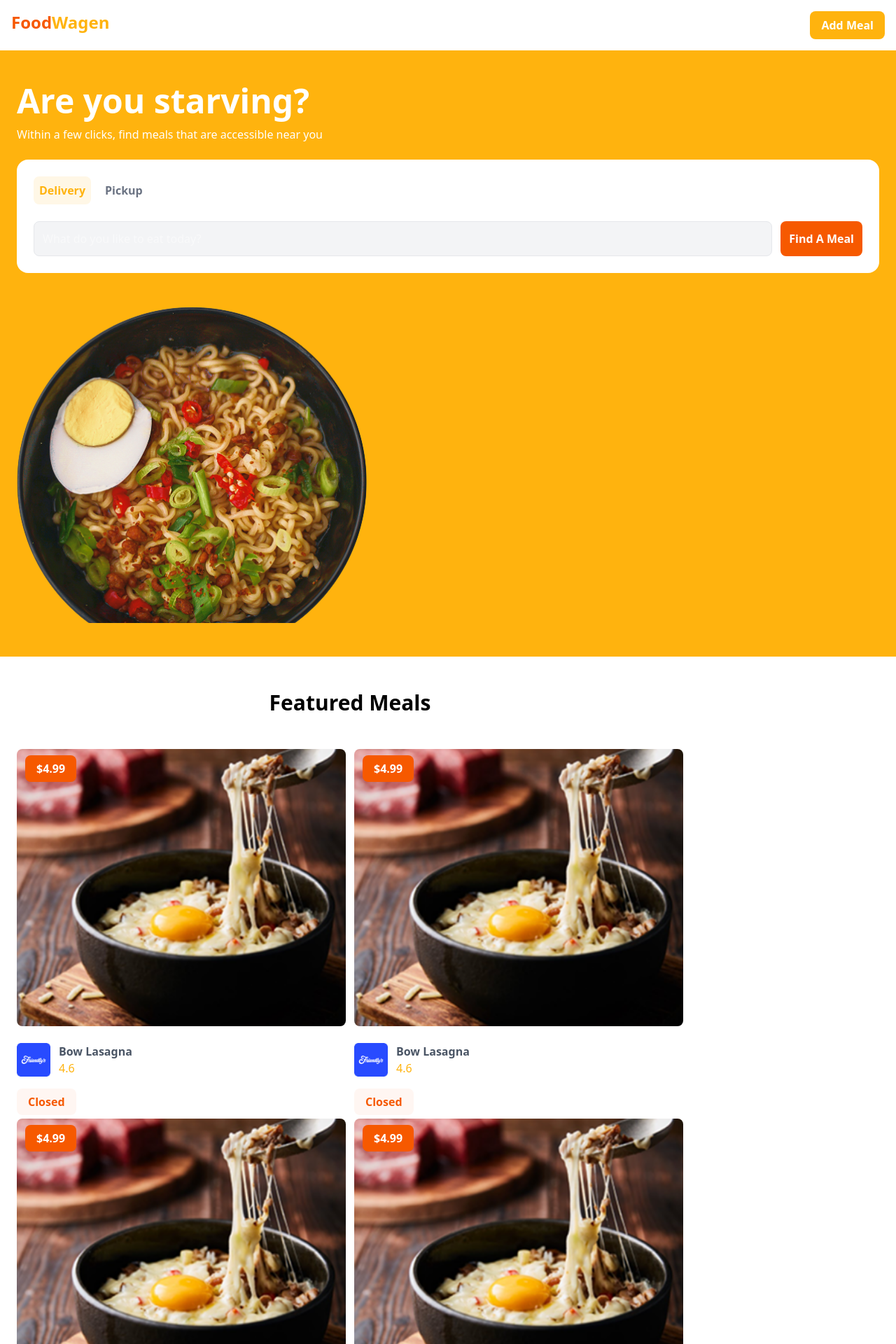
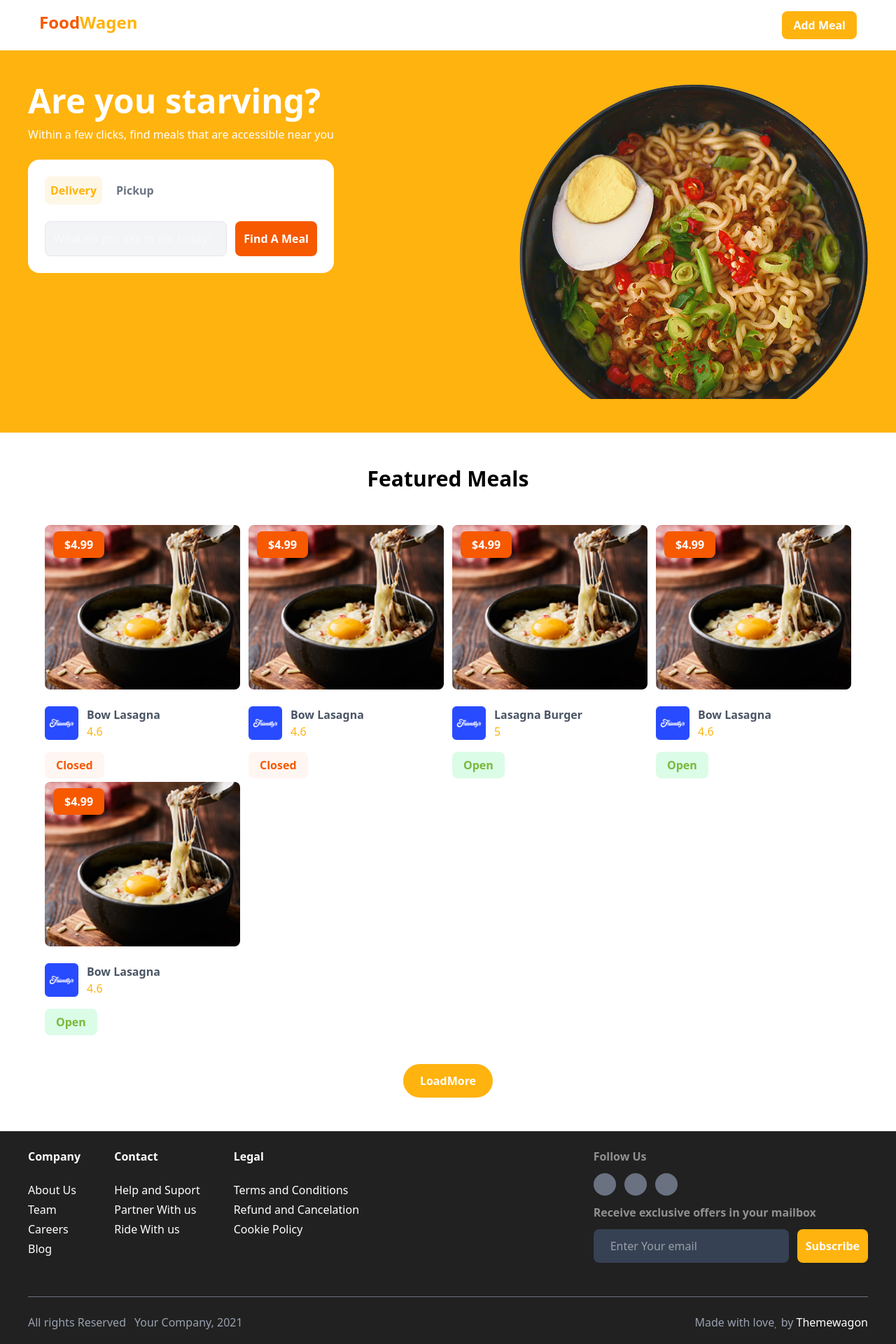
Before and after one commit to yonatan-h/web-assessment, a React (Vite) app: page / in a window 1280 px wide. Shown: the top 1920 px of the page at 70% size. Built offline with nearby package versions, Linux system fonts and the light colour scheme.

Commit message:
add desktop styling

```diff
--- a/src/components/featured-meals/FeaturedMeals.tsx
+++ b/src/components/featured-meals/FeaturedMeals.tsx
@@ -2,16 +2,16 @@ import MealCard, { type Meal } from "./MealCard";
 
 export default function FeaturedMeals({ meals }: { meals: Meal[] }) {
   return (
-    <section className="flex flex-col gap-12 max-w-[1000px] px-6">
+    <section className="flex flex-col gap-12 max-w-[1200px] mx-auto px-6">
       <h2 className="text-3xl font-bold text-center">Featured Meals</h2>
       {meals.length > 0 && (
-        <div className="grid grid-cols-2 gap-3">
+        <div className="grid grid-cols-2 gap-3 md:grid-cols-4">
           {meals.map((meal) => (
             <MealCard
               price={meal.price}
               title={meal.title}
               rating={meal.rating}
-              isOpen={false}
+              isOpen={meal.isOpen}
               mainImage={meal.mainImage}
               logoImage={meal.logoImage}
               restaurantName={meal.restaurantName}
--- a/src/components/hero-section/HeroSection.tsx
+++ b/src/components/hero-section/HeroSection.tsx
@@ -5,7 +5,8 @@ import TabButton from "./TabButton";
 export default function HeroSection() {
   const [isDelivery, setIsDelivery] = useState(true);
   return (
-    <section className="bg-primary py-12 flex flex-col gap-12 px-6">
+    <section className="bg-primary py-12  px-6">
+      <div className="flex flex-col gap-12 max-w-[1200px] mx-auto md:flex-row md:justify-between">
         <div className="flex flex-col gap-3 text-white">
           <h2 className="text-5xl font-bold text-white">Are you starving?</h2>
           <p>Within a few clicks, find meals that are accessible near you</p>
@@ -36,6 +37,7 @@ export default function HeroSection() {
           </div>
         </div>
         <img src={heroImg} className="max-w-[500px] " />
+      </div>
     </section>
   );
 }
--- a/src/components/home-footer/HomeFooter.tsx
+++ b/src/components/home-footer/HomeFooter.tsx
@@ -2,8 +2,9 @@ import FooterColumn from "./FooterColumn";
 
 export default function HomeFooter() {
   return (
-    <footer className="bg-[#212121] text-white p-6 flex flex-col gap-12">
-      <div className="flex flex-col gap-12">
+    <footer className="bg-[#212121] text-white p-6 ">
+      <div className="flex flex-col gap-12 max-w-[1200px] mx-auto">
+        <div className="flex flex-col gap-12 md:flex-row md:justify-between">
           <nav>
             <div className="flex flex-wrap gap-12">
               <FooterColumn
@@ -58,7 +59,7 @@ export default function HomeFooter() {
             </form>
           </div>
         </div>
-      <div className="border-t border-gray-500 pt-6 text-gray-400">
+        <div className="border-t border-gray-500 pt-6 text-gray-400 md:flex md:justify-between">
           <p className="flex gap-3">
             <span>All rights Reserved</span>
             <span>Your Company, 2021</span>
@@ -69,6 +70,7 @@ export default function HomeFooter() {
             <span className="text-white"> Themewagon</span>
           </p>
         </div>
+      </div>
     </footer>
   );
 }
--- a/src/components/home-header/HomeHeader.tsx
+++ b/src/components/home-header/HomeHeader.tsx
@@ -1,6 +1,7 @@
 export default function HomeHeader() {
   return (
-    <header className="flex justify-between p-4">
+    <header className=" p-4 max-w-[1200px] mx-auto">
+      <div className="flex justify-between">
         <a href="/" className="font-bold text-2xl">
           <span className="text-secondary">Food</span>
           <span className="text-primary">Wagen</span>
@@ -8,6 +9,7 @@ export default function HomeHeader() {
         <button className="bg-primary py-2 px-4 rounded-lg text-white font-bold">
           Add Meal
         </button>
+      </div>
     </header>
   );
 }
--- a/src/pages/Home.tsx
+++ b/src/pages/Home.tsx
@@ -47,7 +47,7 @@ export default function Home() {
               price: 4.99,
               title: "Bow Lasagna",
               rating: 4.6,
-              isOpen: false,
+              isOpen: true,
               mainImage: sampleFoodImg,
               logoImage: sampleLogoImg,
               restaurantName: "Bow",
@@ -57,7 +57,7 @@ export default function Home() {
               price: 4.99,
               title: "Bow Lasagna",
               rating: 4.6,
-              isOpen: false,
+              isOpen: true,
               mainImage: sampleFoodImg,
               logoImage: sampleLogoImg,
               restaurantName: "Bow",
@@ -70,7 +70,9 @@ export default function Home() {
           </button>
         </div>
       </main>
-      <HomeFooter />
+      <div className="pt-12">
+        <HomeFooter />
+      </div>
     </div>
   );
 }
```
Lines whose indentation alone changed are shown as unchanged.
